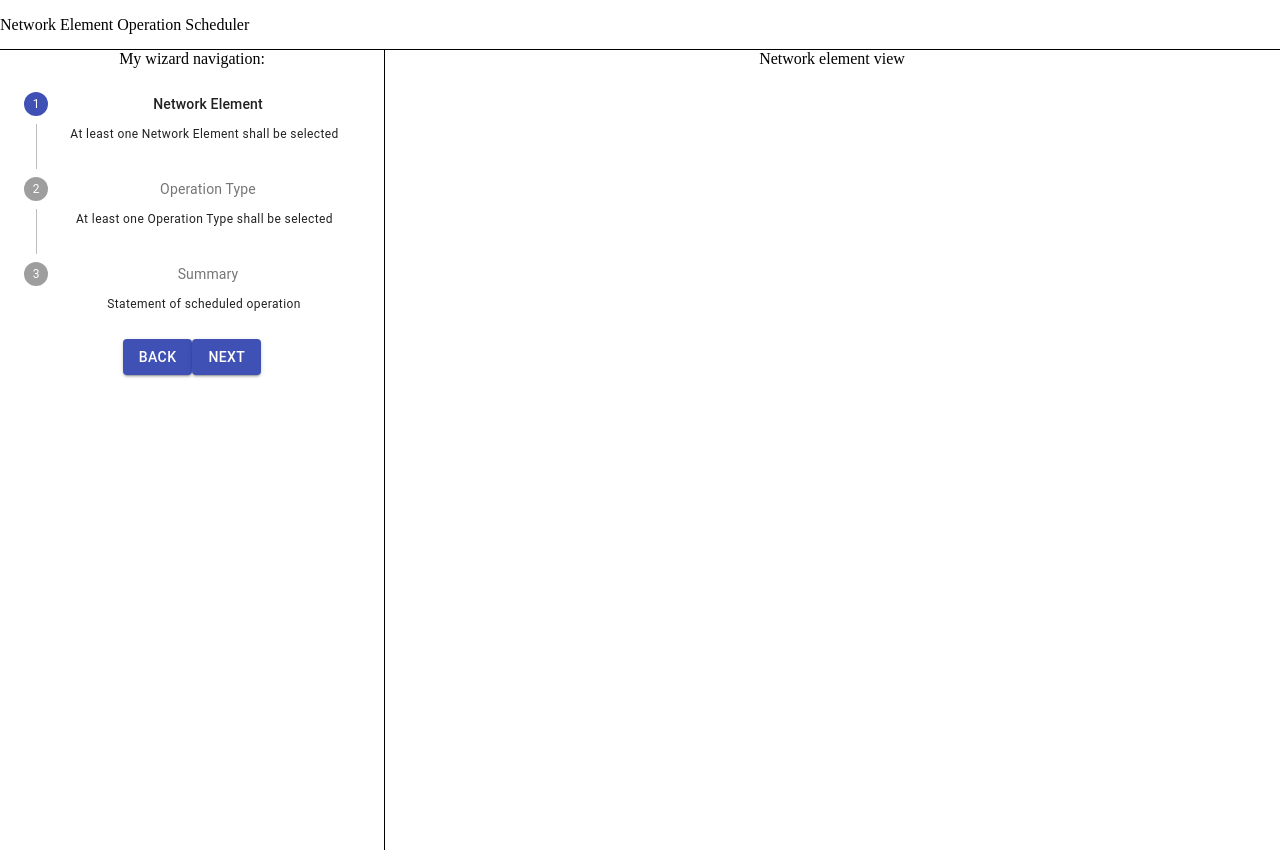
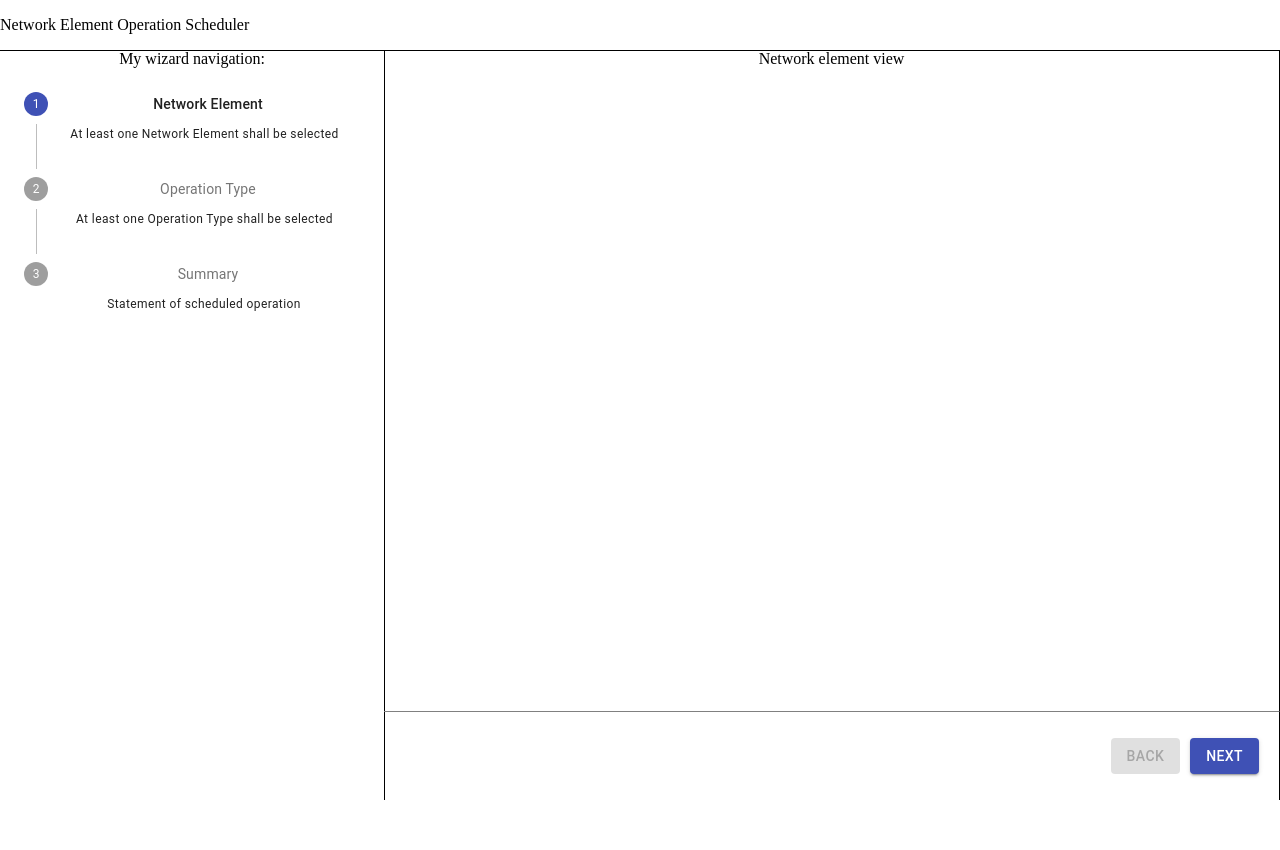
Before and after one commit to radekfurman/ne-operation-scheduler, a React (Create React App) app: page / in a window 1280 px wide. After the commit the page ends 800 px from the top, so only its background shows below. Built offline with nearby package versions, Linux system fonts and the light colour scheme.

Commit message:
Fix topbar and content height calculation. Nav buttons moved to wizard view. Added disabling of buttons based on current view

```diff
--- a/src/components/Layout/Layout.css
+++ b/src/components/Layout/Layout.css
@@ -5,7 +5,7 @@
     grid-template-areas:
         'header header'
         'left-side right-side';
-    min-height: 100vh;
+    height: calc(100vh - 50px);
     background-color: white;
     font-family: 'Times New Roman', Times, serif;
 }
--- a/src/components/Layout/Layout.tsx
+++ b/src/components/Layout/Layout.tsx
@@ -1,39 +1,17 @@
 import React from 'react';
-import { useSelector } from 'react-redux';
-import { RootState } from '../../store/reducers/root';
-import { WizardStepType } from '../../store/types';
-import { NetworkElement } from '../Views/NetworkElement/NetworkElement';
-import { OperationType } from '../Views/OperationType/OperationType';
-import { Summary } from '../Views/Summary/Summary';
 import './Layout.css';
 import { Topbar } from './Topbar/Topbar';
 import { WizardNavigation } from './WizardNavigation/WizardNavigation';
+import { WizardView } from './WizardView/WizardView';
 
 interface LayoutProps {}
 
 export const Layout: React.FunctionComponent<LayoutProps> = () => {
-    const activeStep = useSelector((state: RootState) => {
-        return state.wizardNavigation.activeStep;
-    });
-
-    const getView = (viewType: WizardStepType): JSX.Element => {
-        switch (viewType) {
-            case WizardStepType.NetworkElement:
-                return <NetworkElement></NetworkElement>;
-            case WizardStepType.OperationType:
-                return <OperationType></OperationType>;
-            case WizardStepType.Summary:
-                return <Summary></Summary>;
-            default:
-                return <div>Empty view</div>;
-        }
-    };
-
     return (
         <span className='Layout'>
             <Topbar></Topbar>
             <WizardNavigation></WizardNavigation>
-            {getView(activeStep)}
+            <WizardView></WizardView>
         </span>
     );
 };
--- a/src/components/Layout/Topbar/Topbar.css
+++ b/src/components/Layout/Topbar/Topbar.css
@@ -2,4 +2,5 @@
     display: flex;
     justify-content: left;
     align-items: center;
+    height: 50px;
 }
--- a/src/components/Layout/WizardNavigation/WizardNavigation.tsx
+++ b/src/components/Layout/WizardNavigation/WizardNavigation.tsx
@@ -1,5 +1,4 @@
 import {
-    Button,
     createStyles,
     makeStyles,
     Step,
@@ -9,8 +8,7 @@ import {
     Typography,
 } from '@material-ui/core';
 import React from 'react';
-import { useDispatch, useSelector } from 'react-redux';
-import { setNextStep, setPreviousStep } from '../../../store/actions/wizardNavigation';
+import { useSelector } from 'react-redux';
 import { RootState } from '../../../store/reducers/root';
 import { stepsConfig } from './stepsConfig';
 
@@ -30,13 +28,9 @@ const useStyles = makeStyles(() =>
 
 export const WizardNavigation: React.FunctionComponent<{}> = () => {
     const classes = useStyles();
-    const dispatch = useDispatch();
     const activeStep = useSelector((state: RootState) => {
         return state.wizardNavigation.activeStep;
     });
-
-    const onNextStepClicked = () => dispatch(setNextStep());
-    const onPreviousStepClicked = () => dispatch(setPreviousStep());
 
     return (
         <div className={classes.root}>
@@ -53,12 +47,6 @@ export const WizardNavigation: React.FunctionComponent<{}> = () => {
                     </Step>
                 ))}
             </Stepper>
-            <Button variant='contained' color='primary' onClick={onPreviousStepClicked}>
-                Back
-            </Button>
-            <Button variant='contained' color='primary' onClick={onNextStepClicked}>
-                Next
-            </Button>
         </div>
     );
 };
--- /dev/null
+++ b/src/components/Layout/WizardView/WizardView.css
@@ -0,0 +1,27 @@
+.WizardView {
+    display: flex;
+    flex-direction: column;
+}
+
+.WizardView > :nth-child(1) {
+    border-right: 1px solid black;
+    height: 100%;
+}
+
+.WizardView > :nth-child(2) {
+    border-right: 1px solid black;
+    height: 100px;
+}
+
+.WizardView .ButtonContainer {
+    display: flex;
+    justify-content: flex-end;
+    align-items: center;
+    padding-right: 20px;
+    border-top: 1px solid gray;
+
+}
+
+.WizardView .ButtonContainer > :nth-child(1) {
+    margin-right: 10px;
+}
--- a/src/components/Layout/WizardView/WizardView.tsx
+++ b/src/components/Layout/WizardView/WizardView.tsx
@@ -1,5 +1,54 @@
+import { Button } from '@material-ui/core';
 import React from 'react';
+import { useDispatch, useSelector } from 'react-redux';
+import { setNextStep, setPreviousStep } from '../../../store/actions/wizardNavigation';
+import { RootState } from '../../../store/reducers/root';
+import { WizardStepType } from '../../../store/types';
+import { NetworkElement } from '../../Views/NetworkElement/NetworkElement';
+import { OperationType } from '../../Views/OperationType/OperationType';
+import { Summary } from '../../Views/Summary/Summary';
+import './WizardView.css';
 
 export const WizardView: React.FunctionComponent<{}> = () => {
-    return <div>SOME WIZARD VIEW</div>;
+    const activeStep = useSelector((state: RootState) => {
+        return state.wizardNavigation.activeStep;
+    });
+    const dispatch = useDispatch();
+    const onNextStepClicked = () => dispatch(setNextStep());
+    const onPreviousStepClicked = () => dispatch(setPreviousStep());
+
+    const getView = (viewType: WizardStepType): JSX.Element => {
+        switch (viewType) {
+            case WizardStepType.NetworkElement:
+                return <NetworkElement></NetworkElement>;
+            case WizardStepType.OperationType:
+                return <OperationType></OperationType>;
+            case WizardStepType.Summary:
+                return <Summary></Summary>;
+            default:
+                return <div>Empty view</div>;
+        }
+    };
+
+    const isNextButtonDisabled = (viewType: WizardStepType) => {
+        return viewType === WizardStepType.Summary;
+    }
+
+    const isBackButtonDisabled = (viewType: WizardStepType) => {
+        return viewType === WizardStepType.NetworkElement;
+    }
+
+    return (
+        <div className='WizardView'>
+            {getView(activeStep)}
+            <div className='ButtonContainer'>
+                <Button disabled={isBackButtonDisabled(activeStep)} variant='contained' color='primary' onClick={onPreviousStepClicked}>
+                    Back
+                </Button>
+                <Button disabled={isNextButtonDisabled(activeStep)} variant='contained' color='primary' onClick={onNextStepClicked}>
+                    Next
+            </Button>
+            </div>
+        </div>
+    );
 };
```
